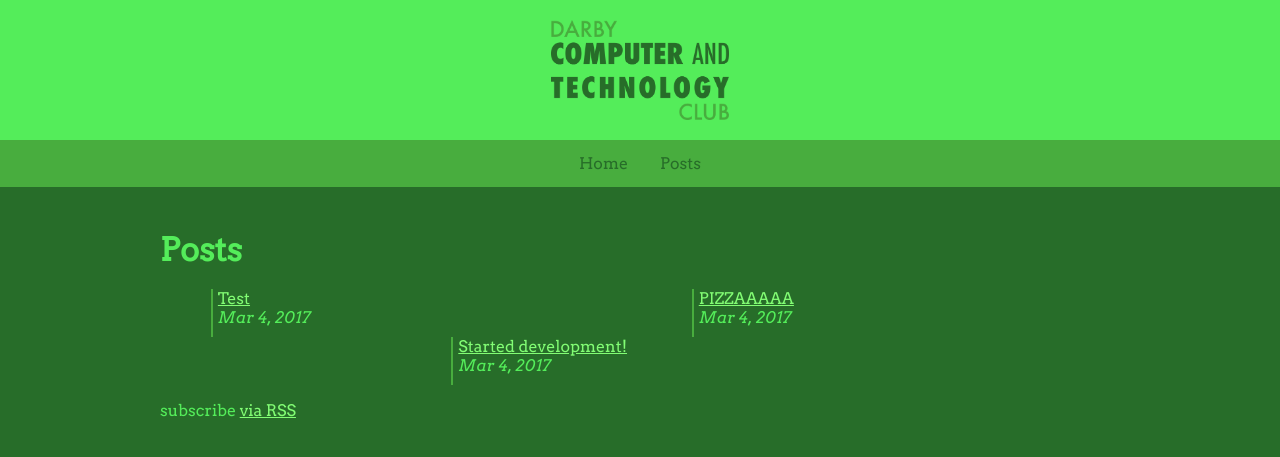
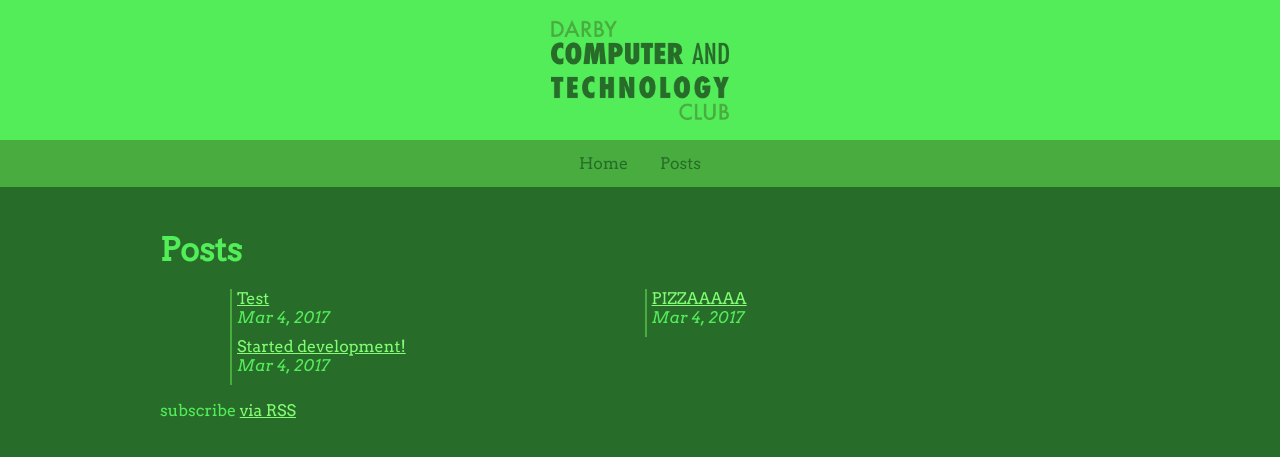
Before and after one commit to DarbyCAT/legacy, a Jekyll site: the page built from posts.html, in a window 1280 px wide. Shown: the top 457 px of the page. Built offline with Jekyll 4.4.1, drawn with Linux system fonts in a browser that asks for light colours.

Commit message:
Fixed boxes formating
Made it left aligned

```diff
--- a/css/main.css
+++ b/css/main.css
@@ -73,18 +73,19 @@ body{
 }
 
 .boxes {
-    text-align: center;
+    text-align: left;
     width: 100%;
     padding: 0 50px;
 }
 .boxes div {
-    width: 49%;
+    width: 40%;
     display: inline-block;
     padding-bottom: 10px;
     vertical-align: top;
     text-align: left;
     border-left: 2px solid #48ad3e;
     padding-left:5px;
+    margin-left: 20px;
 }
 
 h1{
```
